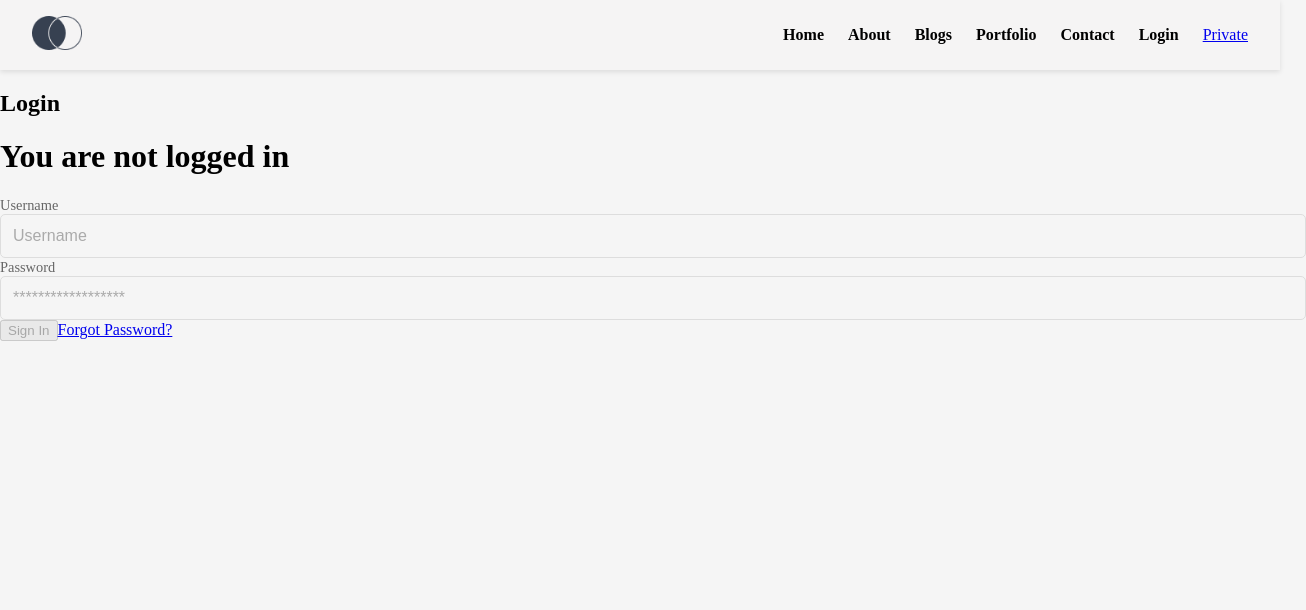
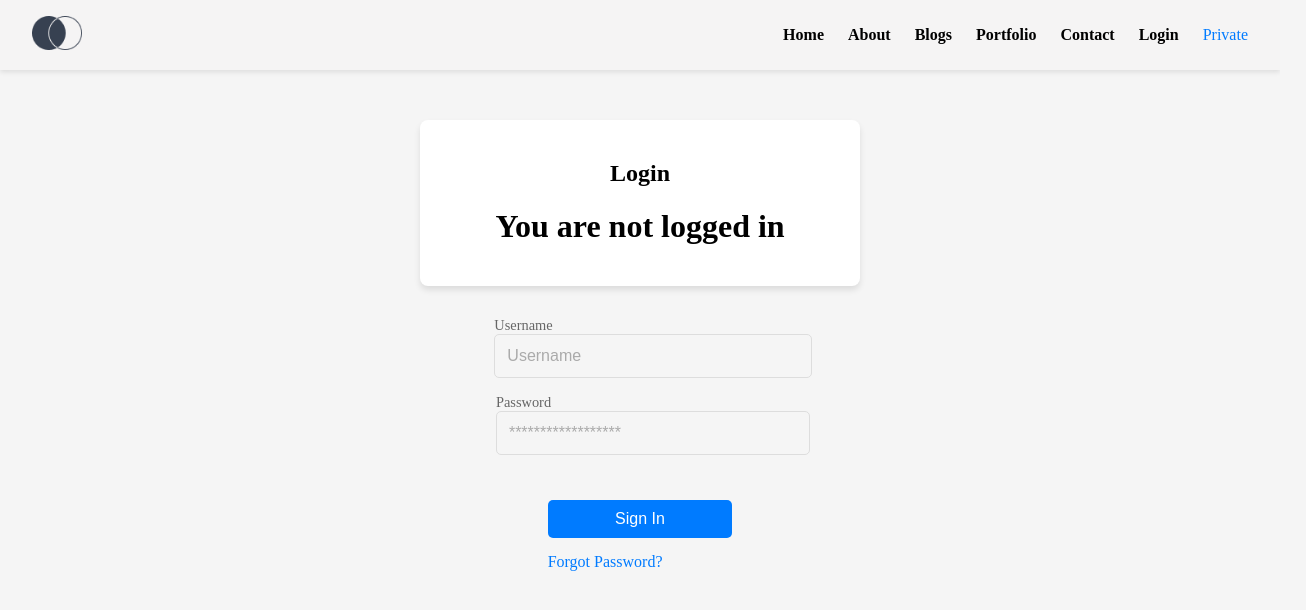
Before and after one commit to diasfusuy/My-Portfolio, a React (Create React App) app in the folder client/: page /login in a window 1280 px wide. Shown: the top 610 px of the page, 1306 px wide, since content can reach past the window. Built offline with nearby package versions, Linux system fonts and the light colour scheme.

Commit message:
Edited UI of the portfolio page

```diff
--- a/client/src/components/Contact.css
+++ b/client/src/components/Contact.css
@@ -28,12 +28,14 @@
 
   .form-group {
     margin-bottom: 1rem;
+    margin-right: 1rem;
   }
 
   .form-row {
     display: flex;
     flex-direction: column;
     margin-bottom: 1rem;
+    margin-right: 0rem;
   }
 
   label {
--- a/client/src/components/HeroSection.css
+++ b/client/src/components/HeroSection.css
@@ -5,18 +5,20 @@
   }
 
   .hero h1 {
-    font-size: 2.5rem;
+    font-size: 3.5rem;
     margin-bottom: 1rem;
   }
 
   .hero p {
-    font-size: 1.2rem;
+    font-size: 1.5rem;
     margin-bottom: 2rem;
+    padding-left: 10rem;
+    padding-right: 10rem;
   }
 
   .hero-button {
-    padding: 0.75rem 2rem;
-    font-size: 1rem;
+    padding: 0.75rem 3rem;
+    font-size: 1.2rem;
     border: none;
     border-radius: 5px;
     background-color: #000;
--- a/client/src/components/HeroSection.js
+++ b/client/src/components/HeroSection.js
@@ -6,7 +6,7 @@ const HeroSection = () => {
         <section className='hero'>
             <h1>Full Stack Blockchain Engineer</h1>
             <p>
-            Im a dedicated Full Stack Engineer with expertise in building responsive and scalable web applications.
+            I'm a dedicated Full Stack Engineer with expertise in building responsive and scalable web applications.
             I specialize in both front-end and back-end development, creating seamless user experiences and robust server-side solutions to bring ideas to life.
             </p>
             <button className='hero-button'>Hire me</button>
--- /dev/null
+++ b/client/src/components/Login.css
@@ -0,0 +1,58 @@
+.center-container {
+    display: flex;
+    justify-content: center;
+    align-items: center;
+    height: 100vh;
+  }
+
+  .login {
+    text-align: center; /* Center-align text */
+    background: #ffffff;
+    padding: 20px;
+    border-radius: 8px;
+    box-shadow: 0 4px 6px rgba(0, 0, 0, 0.1);
+    width: 90%;
+    max-width: 400px;
+    margin: 0 auto;
+    margin-top: 50px;
+  }
+
+  form {
+  display: flex; /* Flexbox for layout */
+  flex-direction: column; /* Stack inputs vertically */
+  align-items: center; /* Center-align inputs and buttons */
+  margin-top: 30px;
+  border-color: black;
+}
+
+input, button {
+  width: 100%; /* Make inputs/buttons full width */
+  max-width: 300px; /* Limit the maximum width */
+  padding: 10px;
+  margin-bottom: 15px; /* Add space between elements */
+  border: 1px solid #030303ee;
+  border-radius: 5px;
+  font-size: 16px;
+  border-color: black;
+}
+
+button {
+  background-color: #007BFF;
+  color: white;
+  border: none;
+  cursor: pointer;
+  margin-top: 30px;
+}
+
+button:hover {
+  background-color: #0056b3;
+}
+
+a {
+  text-decoration: none;
+  color: #007BFF;
+}
+
+a:hover {
+  text-decoration: underline;
+}
--- a/client/src/pages/About.js
+++ b/client/src/pages/About.js
@@ -26,7 +26,14 @@ const About = () => {
           <img src={bio} alt="Biography" className="info-icon" />
           <h2>Biography</h2>
           <p>
-
+          Hi, I’m Yusuf!
+          I’m a Full-Stack Blockchain Engineer with a bachelor’s degree in Exercise Science. My journey into tech is a unique one—before becoming a developer, I worked as a Personal Trainer. Even during my school years,
+          I had a strong interest in blockchain technology. After spending some time in the fitness industry,
+          I decided to pursue my passion and transitioned into full-stack development with a focus on blockchain.
+          As a developer, I thrive on solving complex problems and enjoy the creative process of building innovative solutions. Beyond development, I have a deep love for soccer, which I played at a semi-professional level in Turkey and at the college level in the U.S.
+          These experiences taught me the value of teamwork, communication, and resilience—skills that I bring to every project I work on.
+          My personal motto is, "Surrender is not an option!" This belief drives me to continuously improve and strive to be the best version of myself, both professionally and personally.
+          Feel free to reach out—I’m always open to discussing new opportunities or collaborations!
           </p>
         </div>
       </div>
--- a/client/src/pages/Login.js
+++ b/client/src/pages/Login.js
@@ -1,13 +1,14 @@
 import { useEffect, useState } from 'react';
 import { useAuth } from '../context/AuthProvider';
+import '../components/Login.css'
 
 // The login view
 function LoginPage() {
   const { logout, isLoggedIn, login } = useAuth(); // Assuming login is provided by useAuth
 
   return (
-    <div>
-      <div>
+    <div className='container'>
+      <div className='login'>
         <h2>Login</h2>
         <h1>
           {isLoggedIn ? 'You are currently logged in' : 'You are not logged in'}
```
